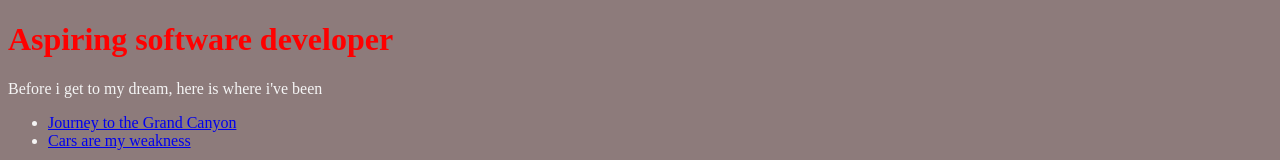
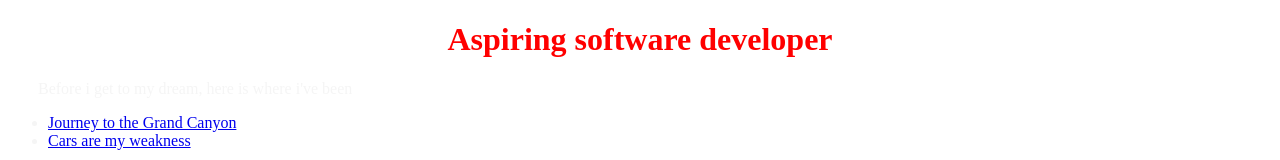
Before and after one commit to AccessPlus-FullTimeWebDev-Jan2023/js-assignment-4-html-me-something-SkitaSofresh, a website: page index.html in a window 1280 px wide. Shown: the top 160 px of the page. Drawn offline with Linux system fonts and the light colour scheme; grey boxes are pictures that could not be loaded.

Commit message:
center the mean heading

```diff
--- a/index.html
+++ b/index.html
@@ -7,7 +7,7 @@
       <main>
          <header>
             <h1 id="mainHeading"> Aspiring software developer</h1>
-            <p>Before i get to my dream, here is where i've been</p>
+            <p id="ptag">Before i get to my dream, here is where i've been</p>
             <ul>
                <li><a href="#grand-canyon">Journey to the Grand Canyon</a></li>
                <li><a href="#cars">Cars are my weakness</a></li>
@@ -22,7 +22,7 @@
        <article id="cars">
          <h3 class="mycar">Here is my car story</h3>
          <img src="/images/_DSC0034.jpg" alt="chrysler 300">
-         <p>Thats all that needs to be explain, the car speaks for itself...but if you want to learn more <a href="https://images.squarespace-cdn.com/content/v1/546a6960e4b02520b106a456/1541523435845-C45YVV6DEYMPJDUNBKAV/IMG_1272.jpg?format=1500w">this will probably explain it better.</a></p>
+         <p id="describe-car">Thats all that needs to be explain, the car speaks for itself...but if you want to learn more <a href="https://images.squarespace-cdn.com/content/v1/546a6960e4b02520b106a456/1541523435845-C45YVV6DEYMPJDUNBKAV/IMG_1272.jpg?format=1500w">this will probably explain it better.</a></p>
        </article>
    </main>
    </body>
--- a/styles.css
+++ b/styles.css
@@ -2,12 +2,20 @@
 body{
     margin: 8px;
     display: block;
-    background-color: rgb(141, 123, 123);
+    /* background-color: rgb(141, 123, 123); */
     color: whitesmoke;
+
 }
 
 #mainHeading{
     color: red;
+    display: flex;
+    justify-content: center;
+    align-items: center;
+}
+
+#ptag{
+    margin: 0 30px;
 }
 
 .funParagraph{
@@ -21,6 +29,11 @@ img{
 .mycar{
     color: rgb(52, 175, 7);
 }
+
+#describe-car{
+    color: green;
+}
+
 article{
     margin:0 30px;
 }
```
